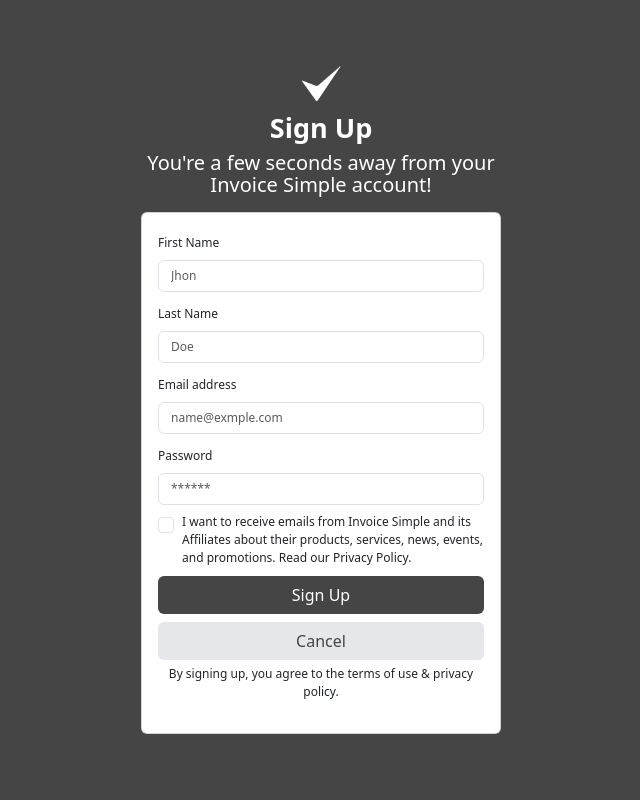
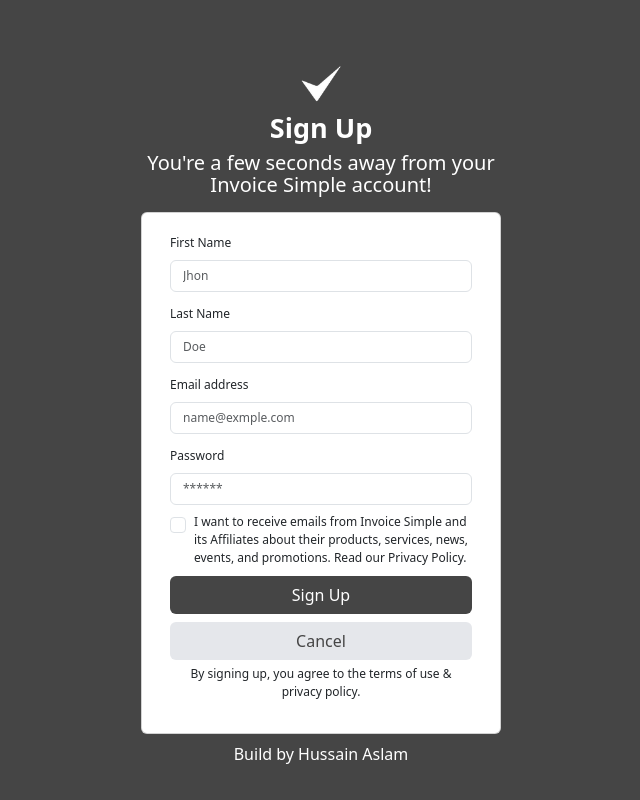
Before and after one commit to Hussaingoraya/invoice_tool-Express-js, a React (Vite) app: page / in a window 1280 px wide. Shown: the whole page, without its empty margins (319-959 px from the left). Built offline with nearby package versions, Linux system fonts and the light colour scheme.

Commit message:
adding author

```diff
--- a/src/Components/SignUp.jsx
+++ b/src/Components/SignUp.jsx
@@ -13,7 +13,7 @@
         </p>
       </div>
 
-      <div className="card">
+      <div className="card container">
         <div className="card-body">
           <form>
             <div className="mb-2">
@@ -87,6 +87,8 @@
           </form>
         </div>
       </div>
+      <p className="Build-by mt-2">Build by Hussain Aslam</p>
+
     </>
   );
 }
--- a/src/Components/Signuo.css
+++ b/src/Components/Signuo.css
@@ -76,3 +76,9 @@
     font-size: 20px;
     line-height: 22px;
 }
+
+.Build-by{
+    text-align: center;
+    color: white;
+    font-weight: 500;
+}
```
